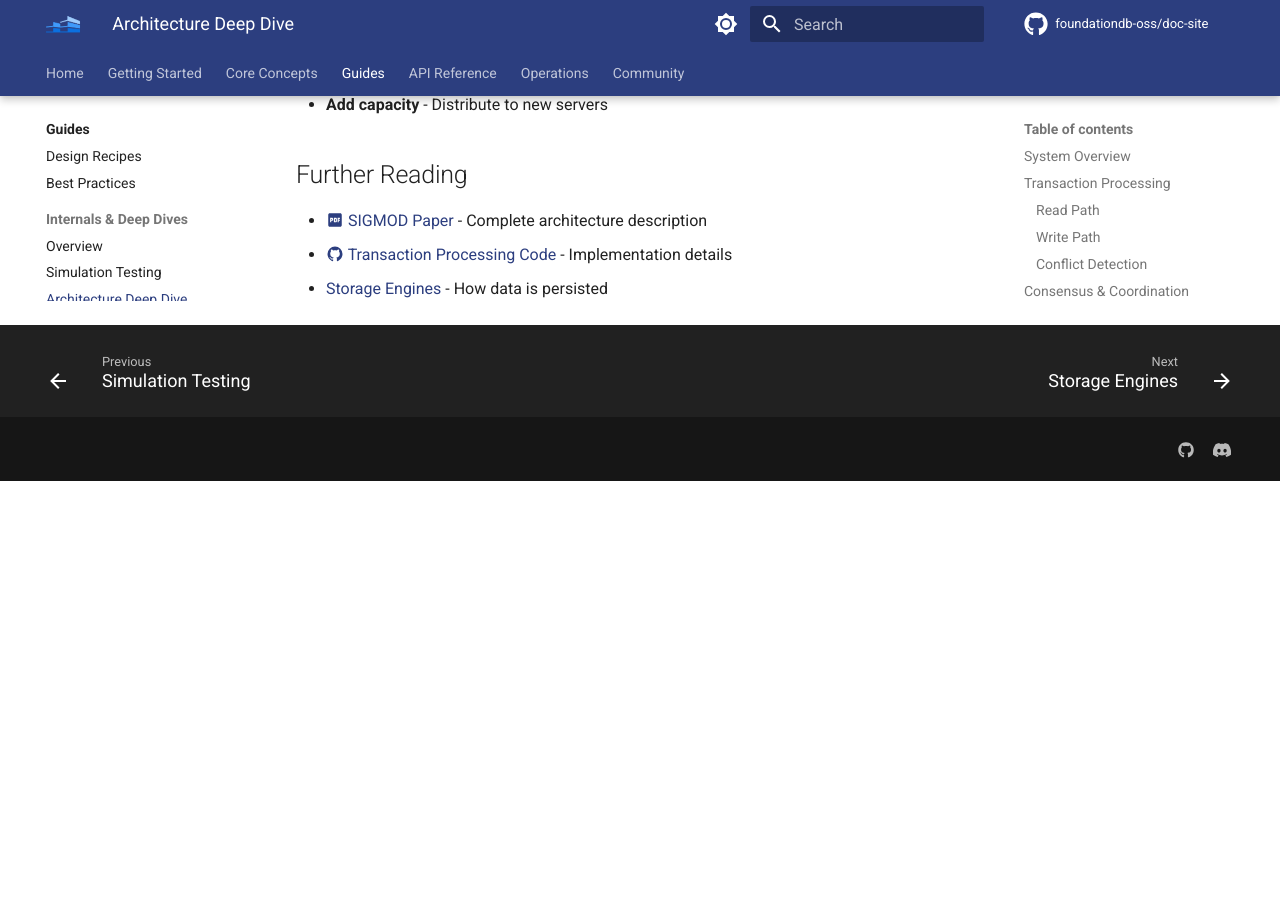
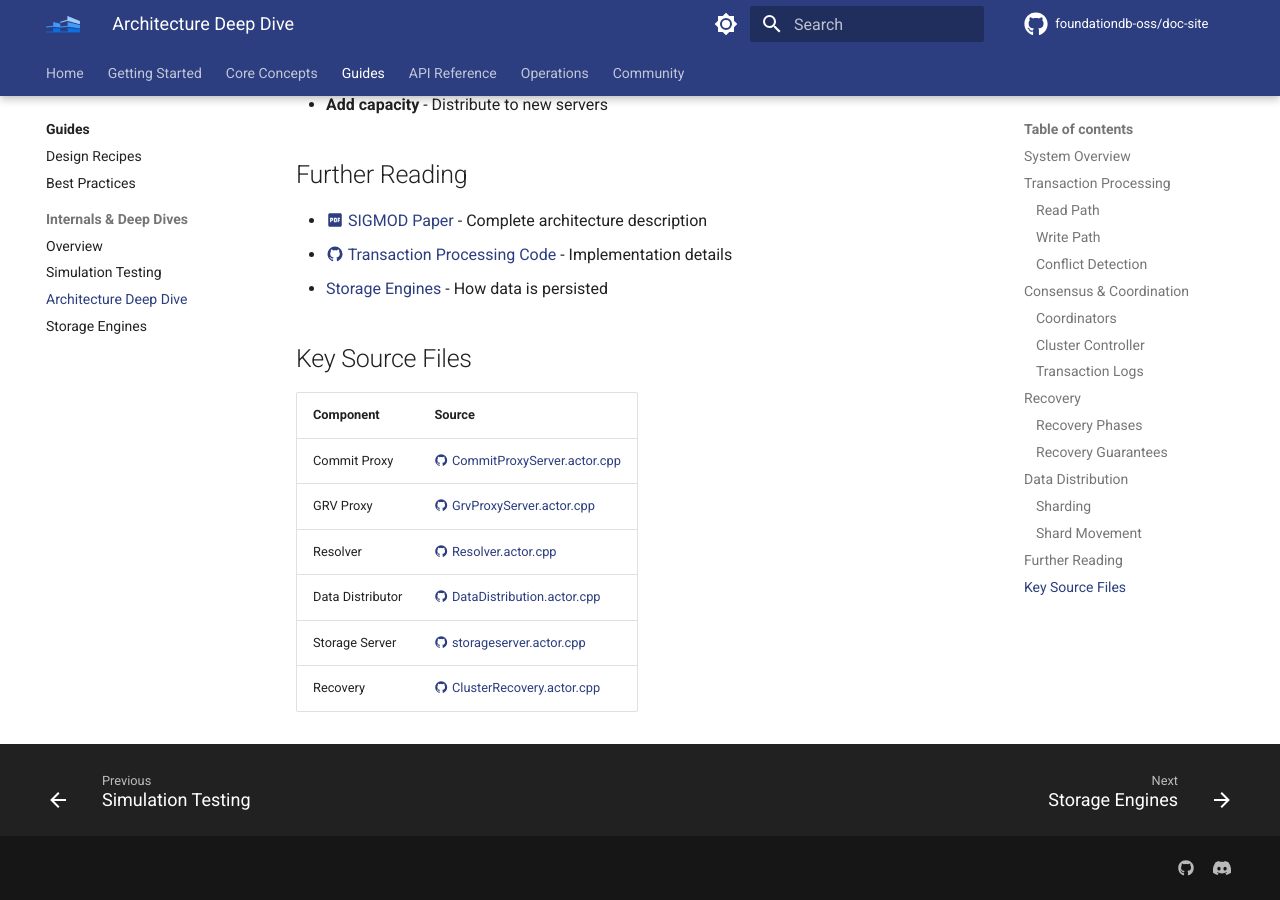
Before and after one commit to foundationdb-oss/doc-site, an MkDocs documentation site: the page built from docs/guides/architecture-deep-dive.md, in a window 1280 px wide and 900 px high, scrolled down 5934 px. Built offline with MkDocs 1.6.1 and Material for MkDocs 9.7.7, drawn with Linux system fonts in a browser that asks for light colours; comment, search, counter and statistics services are not loaded; the version menu is left out; before the commit the page ends 6415 px from its top, so only the background shows below that.

Commit message:
docs: add source code links to architecture documentation
Agent-Id: agent-15e3b5a0-3e9d-4564-87d6-70916ddebb2a
Linked-Note-Id: a6d35f5a-725e-4b94-b041-ede5035c595a

````diff
--- a/docs/guides/architecture-deep-dive.md
+++ b/docs/guides/architecture-deep-dive.md
@@ -119,7 +119,7 @@ Resolvers maintain a sliding window of recent commits to detect conflicts effici
 
 ### Coordinators
 
-Coordinators run a Paxos-based consensus protocol:
+Coordinators run a Paxos-based consensus protocol: [:material-github: Source](https://github.com/apple/foundationdb/blob/main/fdbserver/Coordination.actor.cpp)
 
 - **Cluster file location** - Where to find the cluster
 - **Cluster controller election** - Elect the cluster controller
@@ -132,7 +132,7 @@ my_cluster:xyz123@10.0.0.1:4500,10.0.0.2:4500,10.0.0.3:4500
 
 ### Cluster Controller
 
-The cluster controller (singleton) manages:
+The cluster controller (singleton) manages: [:material-github: Source](https://github.com/apple/foundationdb/blob/main/fdbserver/ClusterController.actor.cpp)
 
 - **Role assignment** - Which processes serve which roles
 - **Failure detection** - Monitor process health
@@ -140,7 +140,7 @@ The cluster controller (singleton) manages:
 
 ### Transaction Logs
 
-Transaction logs provide durability with synchronous replication:
+Transaction logs provide durability with synchronous replication: [:material-github: Source](https://github.com/apple/foundationdb/blob/main/fdbserver/TLogServer.actor.cpp)
 
 ```mermaid
 graph LR
@@ -231,3 +231,14 @@ The data distributor manages shard placement:
 - [:material-file-pdf-box: SIGMOD Paper](https://www.foundationdb.org/files/fdb-paper.pdf) - Complete architecture description
 - [:material-github: Transaction Processing Code](https://github.com/apple/foundationdb/tree/main/fdbserver) - Implementation details
 - [Storage Engines](storage-engines.md) - How data is persisted
+
+## Key Source Files
+
+| Component | Source |
+|-----------|--------|
+| Commit Proxy | [:material-github: CommitProxyServer.actor.cpp](https://github.com/apple/foundationdb/blob/main/fdbserver/CommitProxyServer.actor.cpp) |
+| GRV Proxy | [:material-github: GrvProxyServer.actor.cpp](https://github.com/apple/foundationdb/blob/main/fdbserver/GrvProxyServer.actor.cpp) |
+| Resolver | [:material-github: Resolver.actor.cpp](https://github.com/apple/foundationdb/blob/main/fdbserver/Resolver.actor.cpp) |
+| Data Distributor | [:material-github: DataDistribution.actor.cpp](https://github.com/apple/foundationdb/blob/main/fdbserver/DataDistribution.actor.cpp) |
+| Storage Server | [:material-github: storageserver.actor.cpp](https://github.com/apple/foundationdb/blob/main/fdbserver/storageserver.actor.cpp) |
+| Recovery | [:material-github: ClusterRecovery.actor.cpp](https://github.com/apple/foundationdb/blob/main/fdbserver/ClusterRecovery.actor.cpp) |
````
Also changed, not shown: docs/concepts/architecture.md (+10 -10 lines), docs/guides/internals-overview.md (+15 -0 lines).
